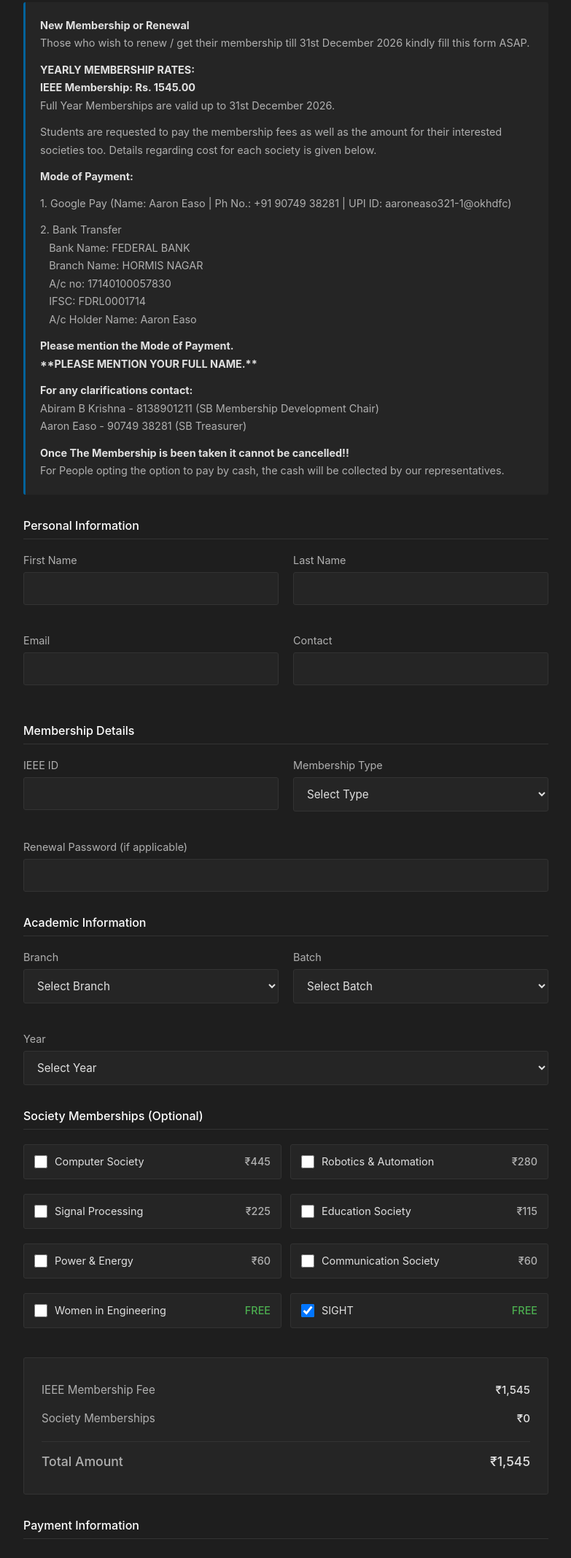
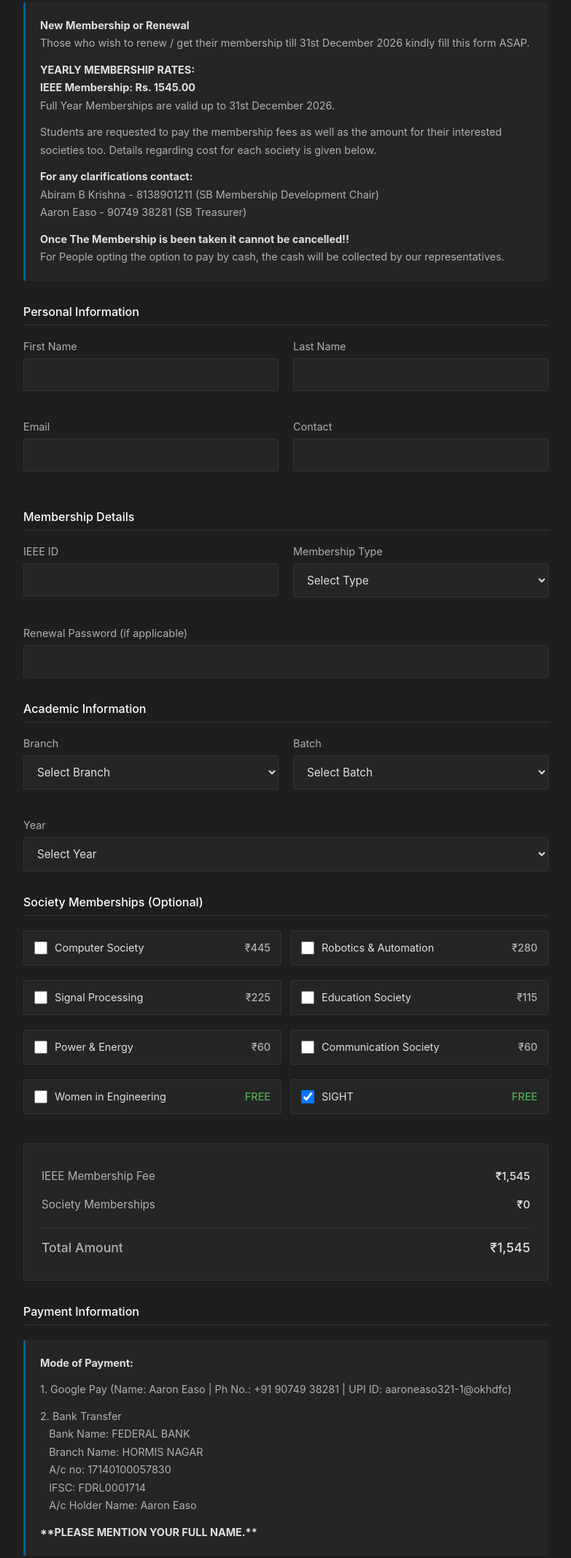
Before and after one commit to Abhicanvas/membership, a plain HTML site: page index.html in a window 1280 px wide. Shown: the part 204-2339 px from the top of the page at 73% size, without its empty margins (248-1031 px from the left). Drawn offline with Linux system fonts and the light colour scheme.

Commit message:
Update index.html

```diff
--- a/index.html
+++ b/index.html
@@ -3,7 +3,7 @@
 <head>
   <meta charset="UTF-8">
   <meta name="viewport" content="width=device-width, initial-scale=1.0">
-  <title>IEEE Club Membership Form</title>
+  <title>IEEE Membership Form</title>
   <style>
     * { box-sizing: border-box; margin: 0; padding: 0; }
     body {
@@ -382,18 +382,6 @@
 
         <p>Students are requested to pay the membership fees as well as the amount for their interested societies too. Details regarding cost for each society is given below.</p>
 
-        <p><strong>Mode of Payment:</strong></p>
-        <p>1. Google Pay (Name: Aaron Easo | Ph No.: +91 90749 38281 | UPI ID: aaroneaso321-1@okhdfc)</p>
-        <p>2. Bank Transfer<br>
-        &nbsp;&nbsp;&nbsp;Bank Name: FEDERAL BANK<br>
-        &nbsp;&nbsp;&nbsp;Branch Name: HORMIS NAGAR<br>
-        &nbsp;&nbsp;&nbsp;A/c no: 17140100057830<br>
-        &nbsp;&nbsp;&nbsp;IFSC: FDRL0001714<br>
-        &nbsp;&nbsp;&nbsp;A/c Holder Name: Aaron Easo</p>
-
-        <p><strong>Please mention the Mode of Payment.</strong><br>
-        <strong>**PLEASE MENTION YOUR FULL NAME.**</strong></p>
-
         <p><strong>For any clarifications contact:</strong><br>
         Abiram B Krishna - 8138901211 (SB Membership Development Chair)<br>
         Aaron Easo - 90749 38281 (SB Treasurer)</p>
@@ -577,7 +565,18 @@
 
       <div class="form-section">
         <div class="section-title">Payment Information</div>
+        <div class="info-box">
+          <p><strong>Mode of Payment:</strong></p>
+        <p>1. Google Pay (Name: Aaron Easo | Ph No.: +91 90749 38281 | UPI ID: aaroneaso321-1@okhdfc)</p>
+        <p>2. Bank Transfer<br>
+        &nbsp;&nbsp;&nbsp;Bank Name: FEDERAL BANK<br>
+        &nbsp;&nbsp;&nbsp;Branch Name: HORMIS NAGAR<br>
+        &nbsp;&nbsp;&nbsp;A/c no: 17140100057830<br>
+        &nbsp;&nbsp;&nbsp;IFSC: FDRL0001714<br>
+        &nbsp;&nbsp;&nbsp;A/c Holder Name: Aaron Easo</p>
 
+        <strong>**PLEASE MENTION YOUR FULL NAME.**</strong></p>
+        </div>
         <div class="payment-qr">
           <h3>Payment QR Code</h3>
           <img src="img/Screenshot 2025-10-01 152800.png" alt="Payment QR Code">
```
